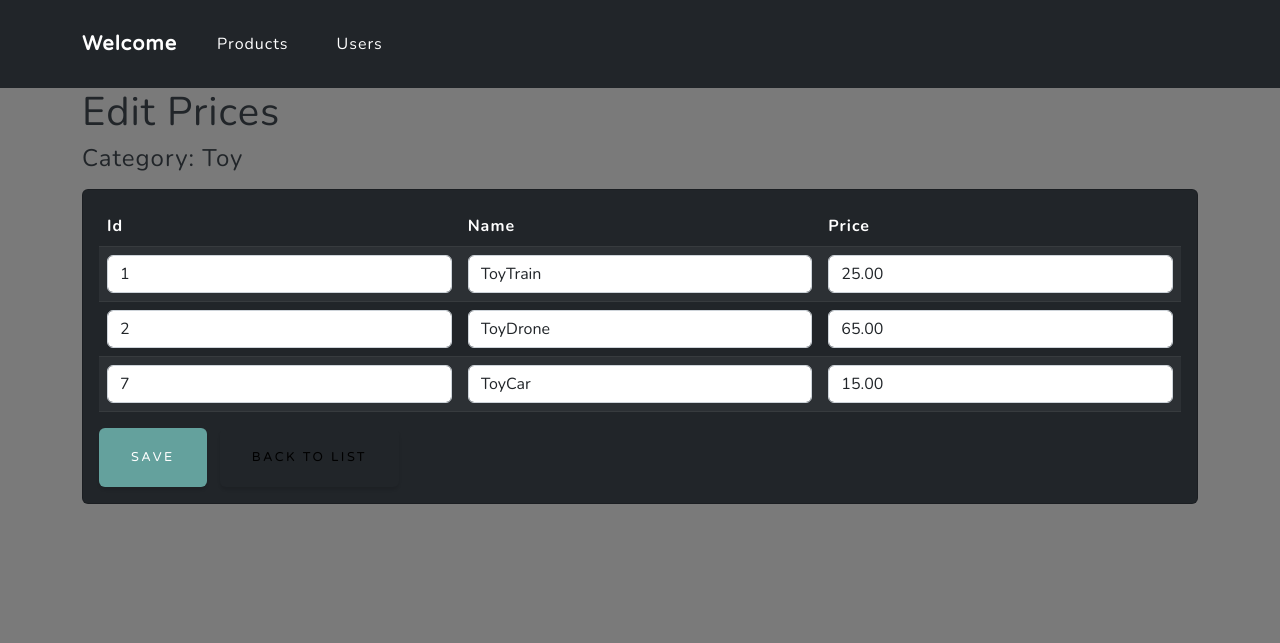
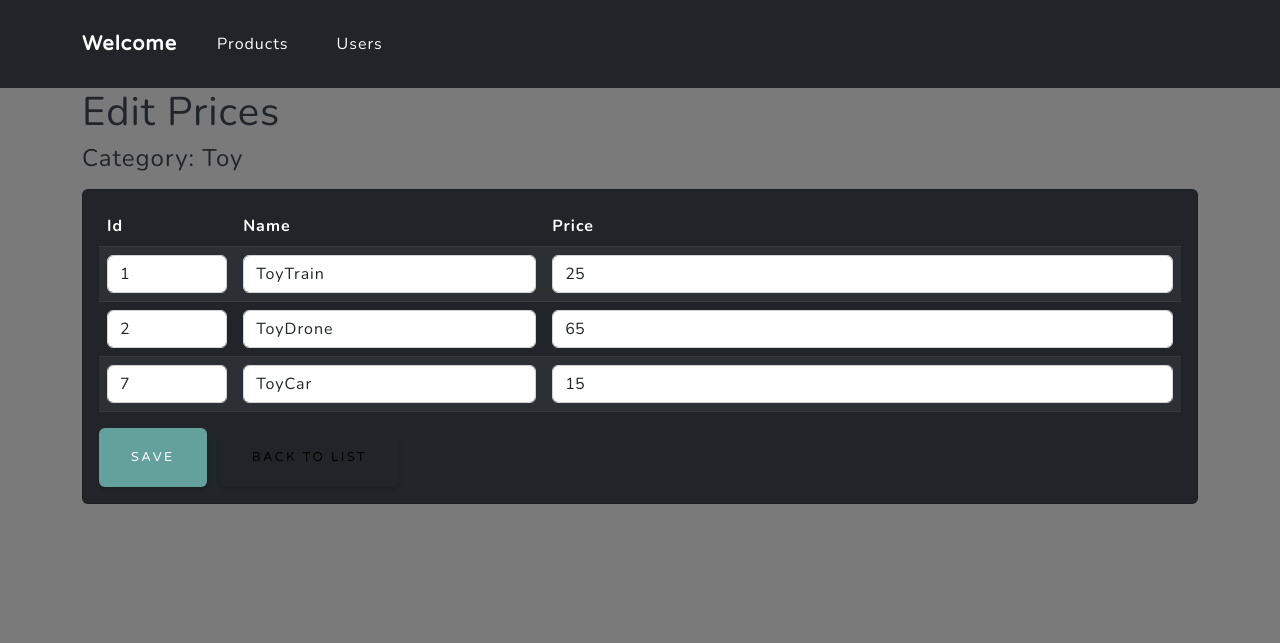
Before and after one commit to Tslhor/C-Sprint-15-Model_binding, an ASP.NET Core app: page /Products/EditPrices in a window 1280 px wide. Shown: the top 643 px of the page. Run offline with ASP.NET Core 8, Linux system fonts and the light colour scheme.

Commit message:
minor changes to bulk edit prices view

```diff
--- a/Views/Products/EditPrices.cshtml
+++ b/Views/Products/EditPrices.cshtml
@@ -27,13 +27,15 @@
                 {
                     <tr>
                         <td>
-                            <input asp-for="Products[i].Id" class="form-control" readonly />
+                            <input asp-for="Products[i].Id" type="hidden" />
+                            <span class="form-control disabled">@Model.Products[i].Id</span>
                         </td>
                         <td>
-                            <input asp-for="Products[i].Name" class="form-control" readonly />
+                            <input asp-for="Products[i].Name" type="hidden" />
+                            <span class="form-control disabled">@Model.Products[i].Name</span>
                         </td>
                         <td>
-                            <input asp-for="Products[i].Price" class="form-control" />
+                            <input asp-for="Products[i].Price" class="form-control" type="text" />
                             <span asp-validation-for="Products[i].Price" class="text-danger"></span>
                         </td>
                     </tr>
@@ -53,4 +55,13 @@
 
 @section Scripts {
     @{await Html.RenderPartialAsync("_ValidationScriptsPartial");}
+    <script>
+        $.validator.methods.number = function (value, element) {
+            if (this.optional(element)) {
+                return true;
+            }
+
+            return /^-?(\d+([\.,]\d+)?)$/.test(value);
+        };
+    </script>
 }
--- a/Views/Users/Index.cshtml
+++ b/Views/Users/Index.cshtml
@@ -25,7 +25,6 @@
             <th>
                 @Html.DisplayNameFor(model => model.Role)
             </th>
-            <th></th>
         </tr>
     </thead>
     <tbody>
```
Also changed, not shown: Startup.cs (+7 -1 lines).
